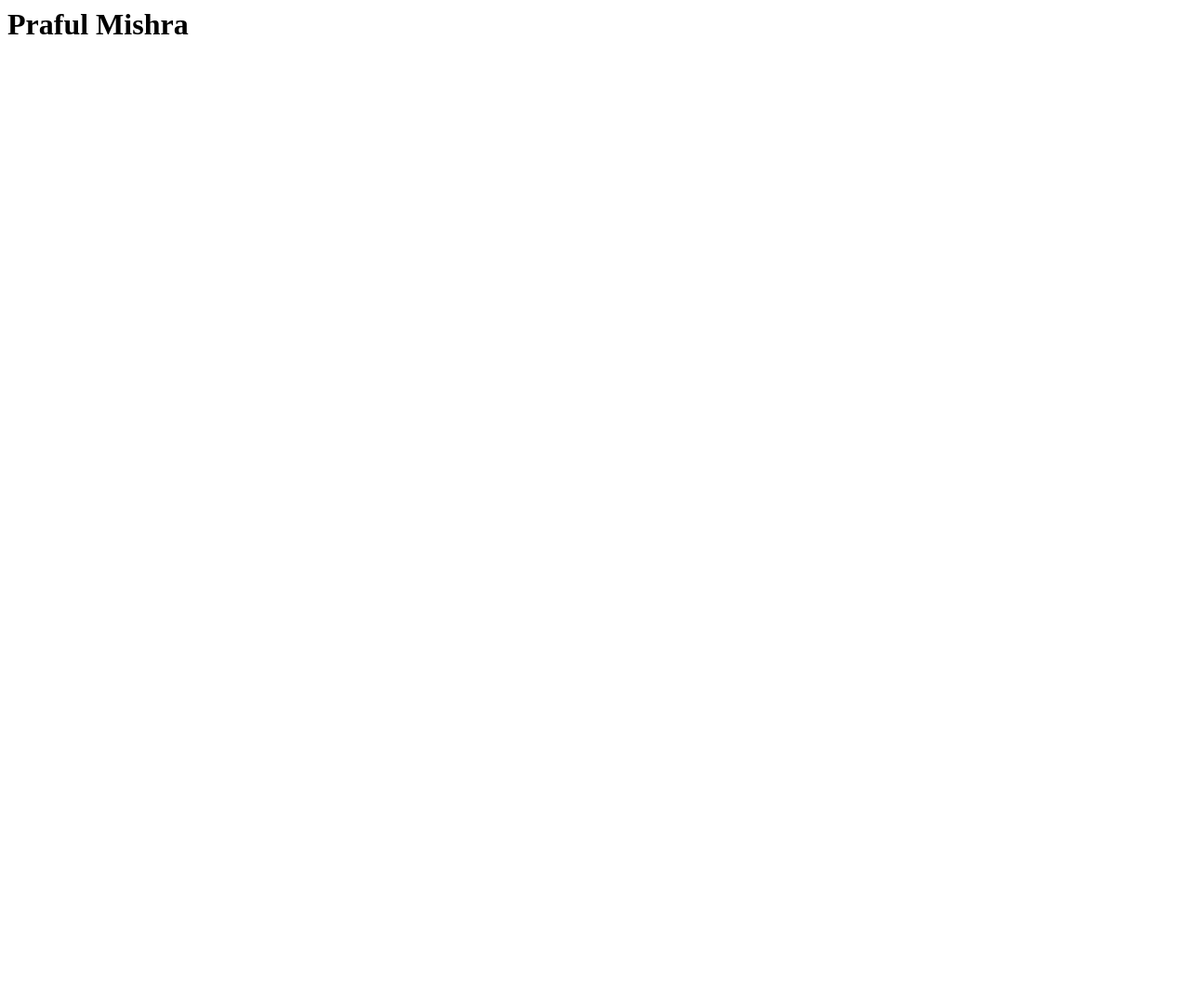
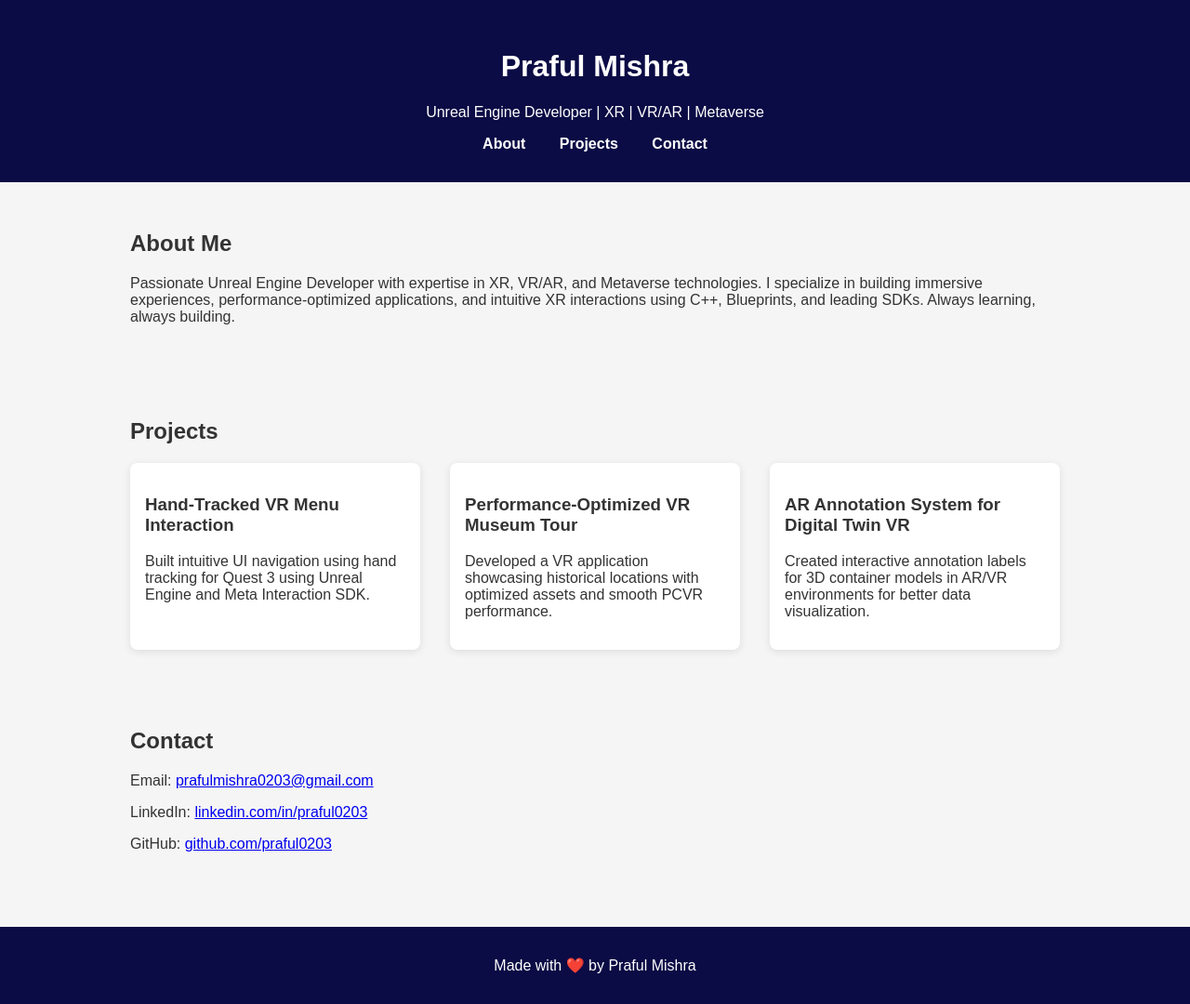
Before and after one commit to praful0203/praful0203.github.io, a plain HTML site: page index.html in a window 1280 px wide. Shown: the whole page at 93% size. Before the commit the page ends 800 px from the top, so only its background shows below. Drawn offline with Linux system fonts and the light colour scheme.

Commit message:
Update index.html

```diff
--- a/index.html
+++ b/index.html
@@ -1 +1,66 @@
-<h1>Praful Mishra</h1>
+<!DOCTYPE html>
+<html lang="en">
+<head>
+    <meta charset="UTF-8">
+    <meta name="viewport" content="width=device-width, initial-scale=1.0">
+    <title>Praful Mishra | Unreal Engine Developer</title>
+    <style>
+        body { font-family: Arial, sans-serif; margin: 0; padding: 0; background: #f5f5f5; color: #333; }
+        header { background: #0b0b45; color: white; padding: 2rem 1rem; text-align: center; }
+        nav { margin-top: 1rem; }
+        nav a { color: white; margin: 0 1rem; text-decoration: none; font-weight: bold; }
+        section { padding: 2rem; max-width: 1000px; margin: auto; }
+        .projects { display: grid; grid-template-columns: repeat(auto-fit, minmax(280px, 1fr)); gap: 2rem; }
+        .project { background: white; padding: 1rem; border-radius: 8px; box-shadow: 0 2px 8px rgba(0,0,0,0.1); }
+        footer { text-align: center; padding: 1rem; background: #0b0b45; color: white; margin-top: 2rem; }
+        a.button { display: inline-block; padding: 0.5rem 1rem; background: #0b0b45; color: white; border-radius: 4px; text-decoration: none; margin-top: 1rem; }
+    </style>
+</head>
+<body>
+
+<header>
+    <h1>Praful Mishra</h1>
+    <p>Unreal Engine Developer | XR | VR/AR | Metaverse</p>
+    <nav>
+        <a href="#about">About</a>
+        <a href="#projects">Projects</a>
+        <a href="#contact">Contact</a>
+    </nav>
+</header>
+
+<section id="about">
+    <h2>About Me</h2>
+    <p>Passionate Unreal Engine Developer with expertise in XR, VR/AR, and Metaverse technologies. I specialize in building immersive experiences, performance-optimized applications, and intuitive XR interactions using C++, Blueprints, and leading SDKs. Always learning, always building.</p>
+</section>
+
+<section id="projects">
+    <h2>Projects</h2>
+    <div class="projects">
+        <div class="project">
+            <h3>Hand-Tracked VR Menu Interaction</h3>
+            <p>Built intuitive UI navigation using hand tracking for Quest 3 using Unreal Engine and Meta Interaction SDK.</p>
+        </div>
+        <div class="project">
+            <h3>Performance-Optimized VR Museum Tour</h3>
+            <p>Developed a VR application showcasing historical locations with optimized assets and smooth PCVR performance.</p>
+        </div>
+        <div class="project">
+            <h3>AR Annotation System for Digital Twin VR</h3>
+            <p>Created interactive annotation labels for 3D container models in AR/VR environments for better data visualization.</p>
+        </div>
+    </div>
+</section>
+
+<section id="contact">
+    <h2>Contact</h2>
+    <p>Email: <a href="mailto:prafulmishra0203@gmail.com">prafulmishra0203@gmail.com</a></p>
+    <p>LinkedIn: <a href="https://linkedin.com/in/praful0203" target="_blank">linkedin.com/in/praful0203</a></p>
+    <p>GitHub: <a href="https://github.com/praful0203" target="_blank">github.com/praful0203</a></p>
+</section>
+
+<footer>
+    <p>Made with ❤️ by Praful Mishra</p>
+</footer>
+
+</body>
+</html>
```
